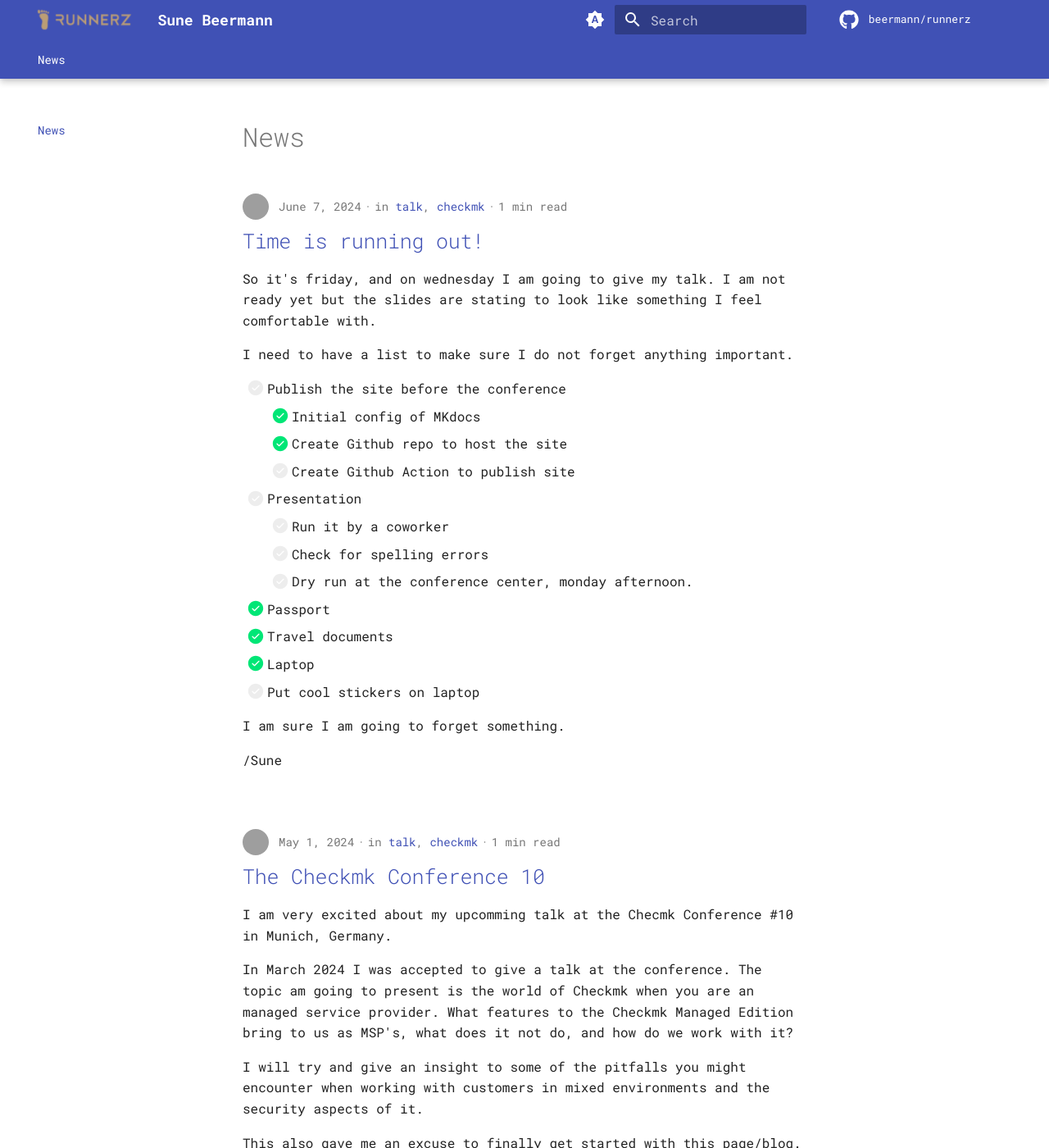
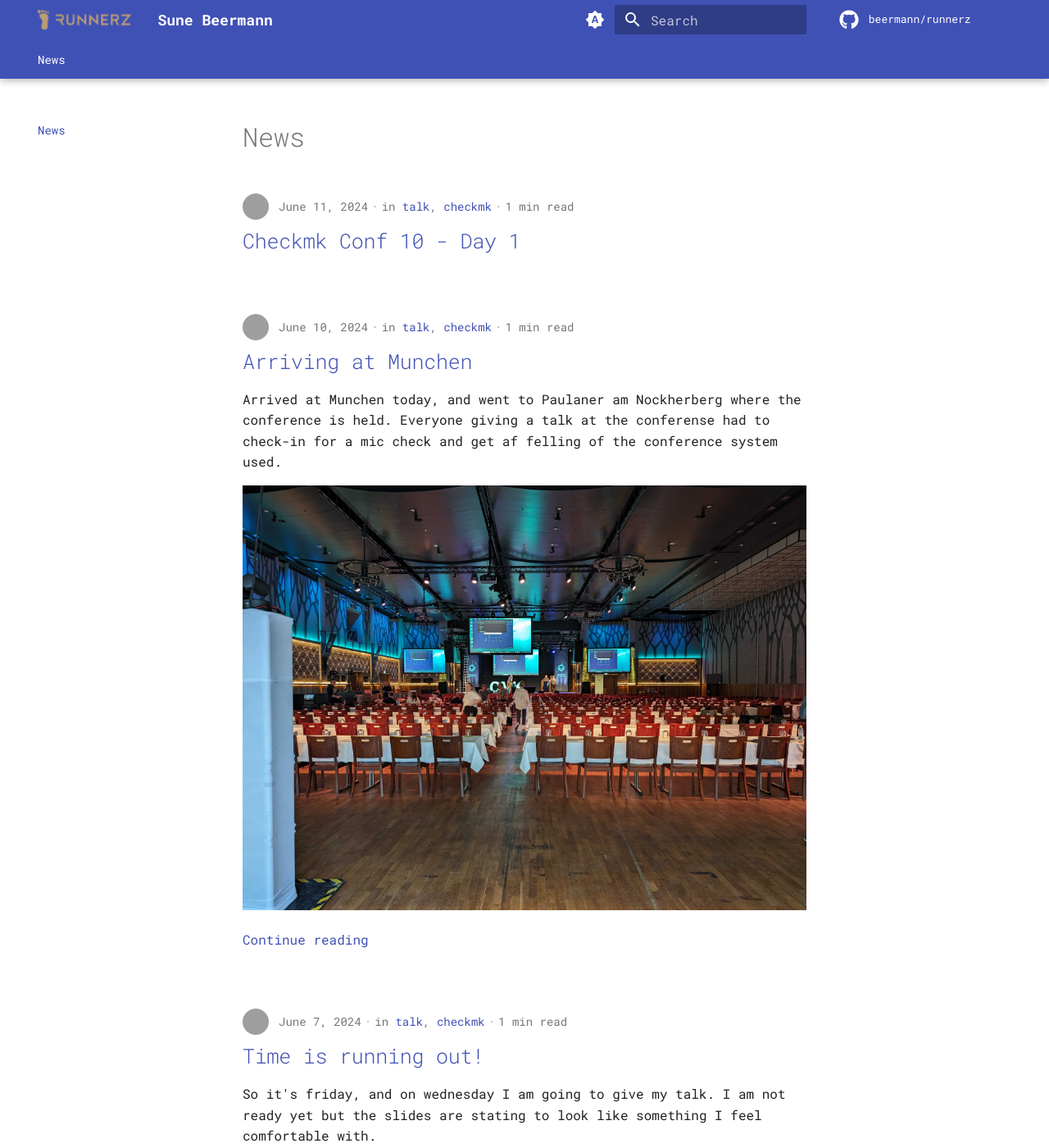
Before and after one commit to beermann/runnerz, an MkDocs documentation site: the page built from docs/blog/index.md, in a window 1280 px wide and 1400 px high. Shown: the whole window at 82% size. Built offline with MkDocs 1.6.1 and Material for MkDocs 9.7.7, drawn with Linux system fonts in a browser that asks for light colours; comment, search, counter and statistics services are not loaded; grey boxes are pictures that could not be loaded.

Commit message:
Clean up and new blog

```diff
--- /dev/null
+++ b/docs/blog/posts/2024/cmkconf10_day2.md
@@ -0,0 +1,9 @@
+---
+title: Checkmk Conf 10 - Day 1
+date: 2024-06-11
+authors:
+  - beermann
+categories:
+  - talk
+  - checkmk
+---
--- a/mkdocs.yml
+++ b/mkdocs.yml
@@ -6,7 +6,7 @@ edit_uri: edit/main/docs
 
 nav:
 #  - Home: index.md
-  - News: blog/index.md
+  - blog: blog/index.md
 
 theme:
   name: material
@@ -56,9 +56,10 @@ plugins:
   - blog:
       #authors_file: .authors.yml
       authors: true
-  - social:
+#  - social:
       #cards_layout: default
   - search:
+  - glightbox:
 
 markdown_extensions:
   - tables
@@ -81,6 +82,7 @@ markdown_extensions:
       emoji_generator: !!python/name:material.extensions.emoji.to_svg
   - toc:
       toc_depth: 0
+  - md_in_html
 
 copyright: 2023 - 2024 &copy; Sune Beermann - This work is licensed under CC BY-NC-SA 4.0
 extra_javascript:
--- a/requirements.txt
+++ b/requirements.txt
@@ -3,3 +3,4 @@ material-plausible-plugin
 pillow
 cairosvg
 cairocffi
+mkdocs-glightbox
```
Also changed, not shown: docs/blog/posts/2024/cmkconf10_day1.md (added, +25 -0 lines), docs/blog/img/bees.jpg (added), docs/blog/img/conf_room.jpg (added), docs/blog/img/high_load.png (added), docs/blog/img/hotel_awesome.jpg (added), docs/blog/img/stickers.jpg (added), 1 other file.
